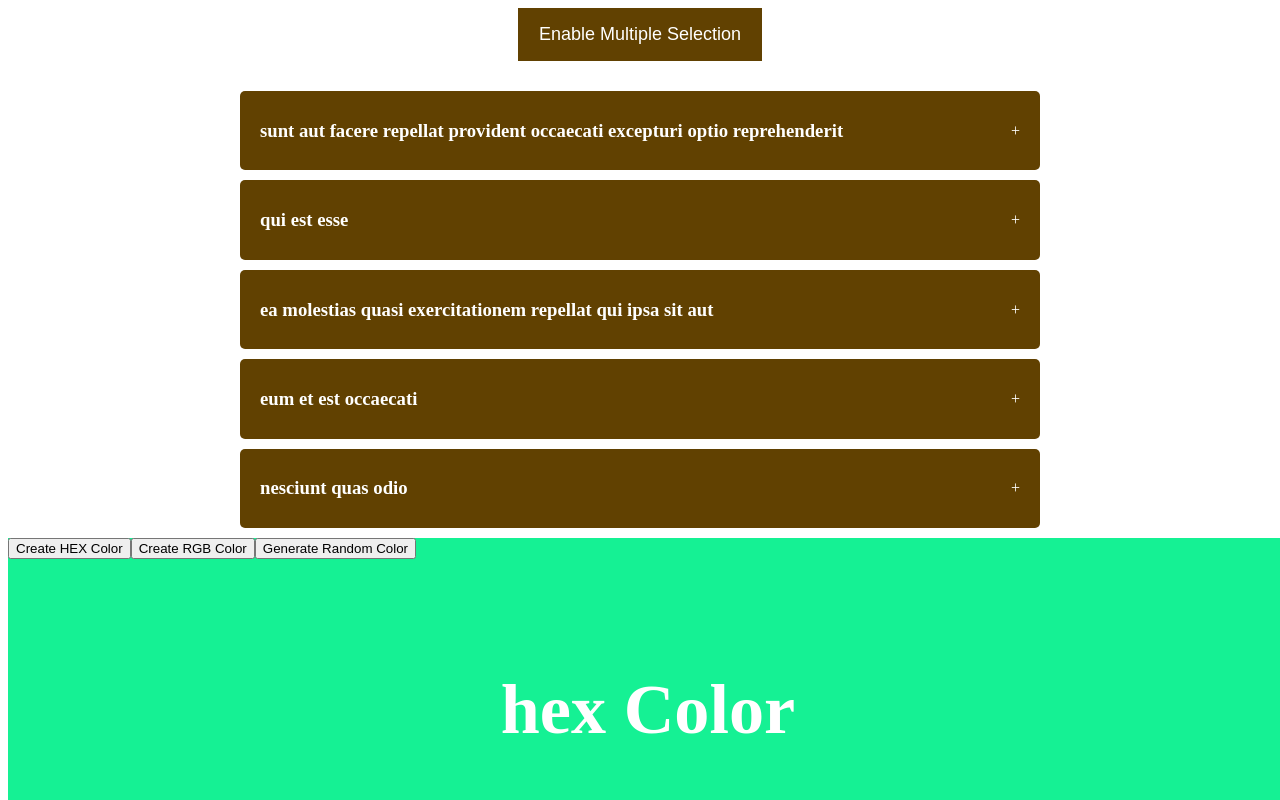
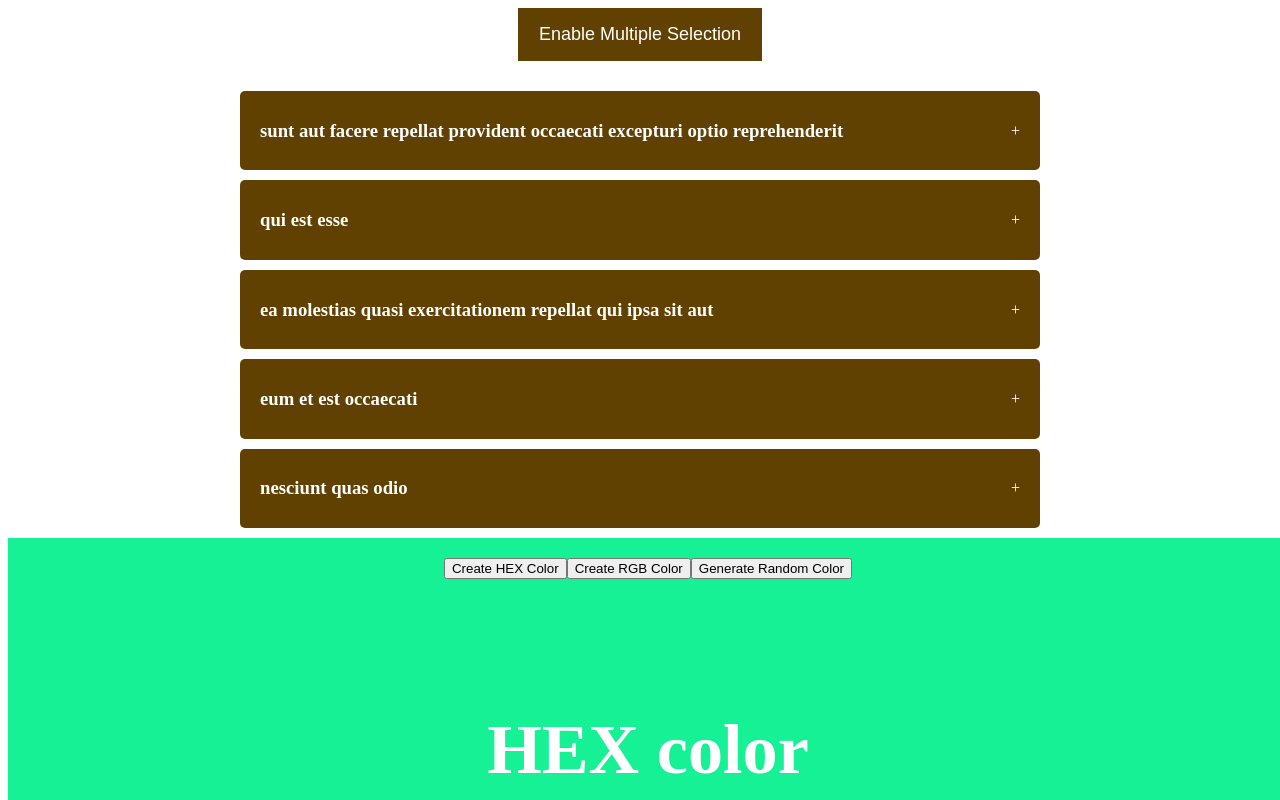
Before and after one commit to dubedivya/react_components, a React (Vite) app: page / in a window 1280 px wide. Shown: the top 800 px of the page. Built offline with nearby package versions, Linux system fonts and the light colour scheme.

Commit message:
02_RandomColorGenerator creation is completed

```diff
--- a/src/components/02_RandomColorGenerator/randomColorGenerator.jsx
+++ b/src/components/02_RandomColorGenerator/randomColorGenerator.jsx
@@ -46,7 +46,7 @@ const RandomColorGenerator = () => {
     let g = randomColor(256);
     let b = randomColor(256);
 
-    console.log(`rgb${r},${g},${b}`);
+    console.log(`${r},${g},${b}`);
     setColor(`rgb(${r},${g},${b})`);
   };
   return (
@@ -58,6 +58,13 @@ const RandomColorGenerator = () => {
         margin: "auto",
       }}
     >
+      <div className="colorGeneratorBtn" style={{
+        display: "flex",
+        justifyContent: "center",
+        alignItems: "center",
+        padding: "20px",
+}
+      }>
       <button onClick={() => setColorType("hex")}>Create HEX Color</button>
       <button onClick={() => setColorType("rgb")}>Create RGB Color</button>
       <button
@@ -68,7 +75,8 @@ const RandomColorGenerator = () => {
         }
       >
         Generate Random Color
-      </button>
+        </button>
+        </div>
       <div
         style={{
           display: "flex",
@@ -80,8 +88,9 @@ const RandomColorGenerator = () => {
           flexDirection: "column",
         }}
       >
-        <h3>{colorType} Color</h3>
+        <h3>{colorType.toUpperCase()} color </h3>
         <h1>{color}</h1>
+
       </div>
     </div>
   );
```
